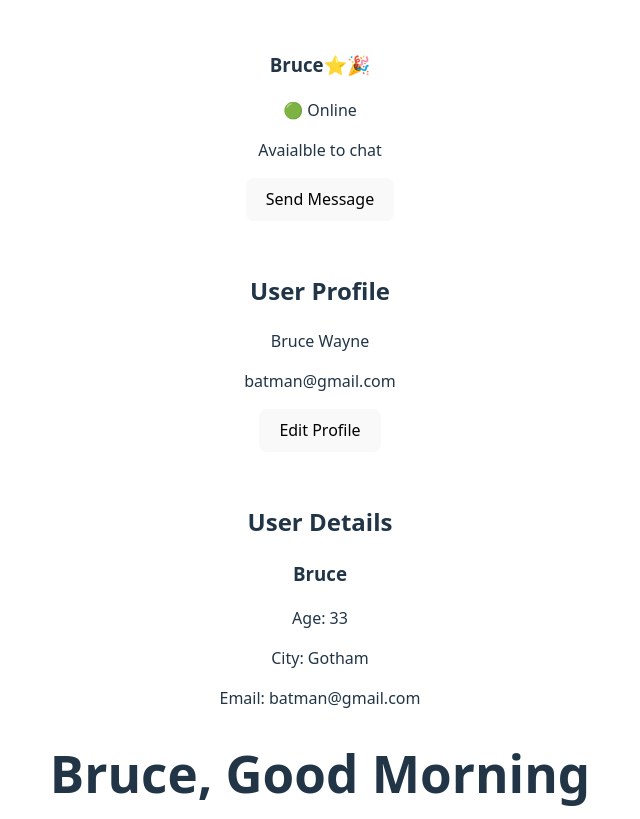
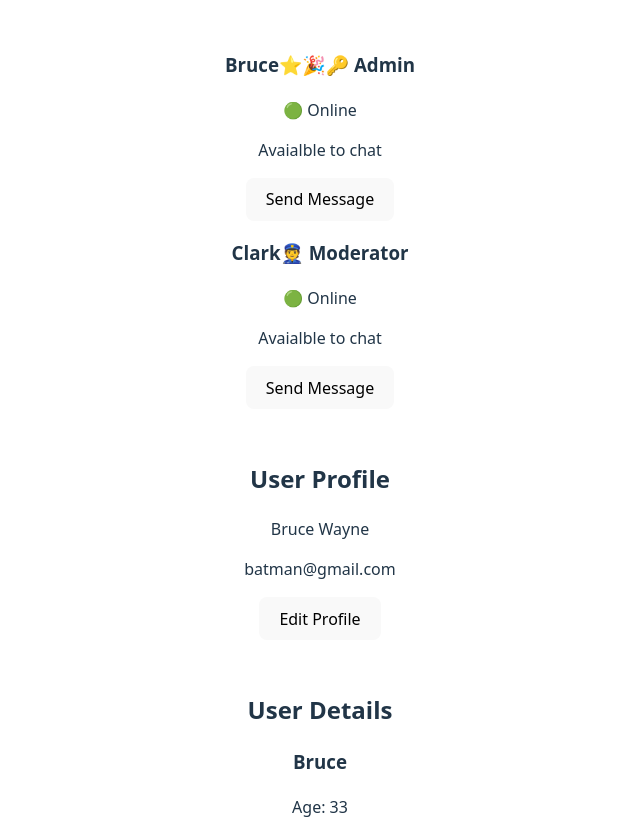
Before and after one commit to Manish10022001/React-Concepts, a React (Vite) app in the folder react19/: page / in a window 1280 px wide. Shown: the top 819 px of the page, without its empty margins (320-960 px from the left). Built offline with nearby package versions, Linux system fonts and the light colour scheme.

Commit message:
Conditional Rendering: variables for comples logic

```diff
--- a/react19/src/App.jsx
+++ b/react19/src/App.jsx
@@ -11,8 +11,8 @@ import { UserDetails } from './conditionalRendering/UserDetails'
 function App() {
   return (
     <>
-      <UserDetails name="Bruce" isOnline={true} isPremium={true} isNewUser={true}/>
-      <UserDetails name="Clark" isOnline={false} hideOffline={true}/>
+      <UserDetails name="Bruce" isOnline={true} isPremium={true} isNewUser={true} role="admin"/>
+      <UserDetails name="Clark" isOnline={true} hideOffline={true} role="moderator"/>
 
       <CardWrapper title="User Profile">
         <p>Bruce Wayne</p>
--- a/react19/src/conditionalRendering/UserDetails.jsx
+++ b/react19/src/conditionalRendering/UserDetails.jsx
@@ -1,4 +1,4 @@
-export function UserDetails({name, isOnline, hideOffline, isPremium, isNewUser}){
+export function UserDetails({name, isOnline, hideOffline, isPremium, isNewUser, role}){
     //if user is offline we do not want to show it on screen
     if(hideOffline && !isOnline){
         return null;
@@ -25,6 +25,16 @@ export function UserDetails({name, isOnline, hideOffline, isPremium, isNewUser})
     //     </div>
     // )
 
+    //variables for complex logic
+    let roleBadge = null;
+    if(role==="admin"){
+        roleBadge = <span>🔑 Admin</span>
+    } else if(role==="moderator"){
+        roleBadge = <span>👮 Moderator</span>
+    } else if(role==="vip"){
+        roleBadge = <span>💎 VIP</span>
+    }
+
     //Ternary Operator
     return(
         <div>
@@ -32,6 +42,7 @@ export function UserDetails({name, isOnline, hideOffline, isPremium, isNewUser})
                 {name}
                 {isPremium && <span>⭐</span>}
                 {isNewUser && <span>🎉</span>}
+                {roleBadge}
             </h3>
             <span>{isOnline ? "🟢 Online":"🔴 Offline" }</span>
             <p>{isOnline? "Avaialble to chat" : "Not available to chat"}</p>
```
